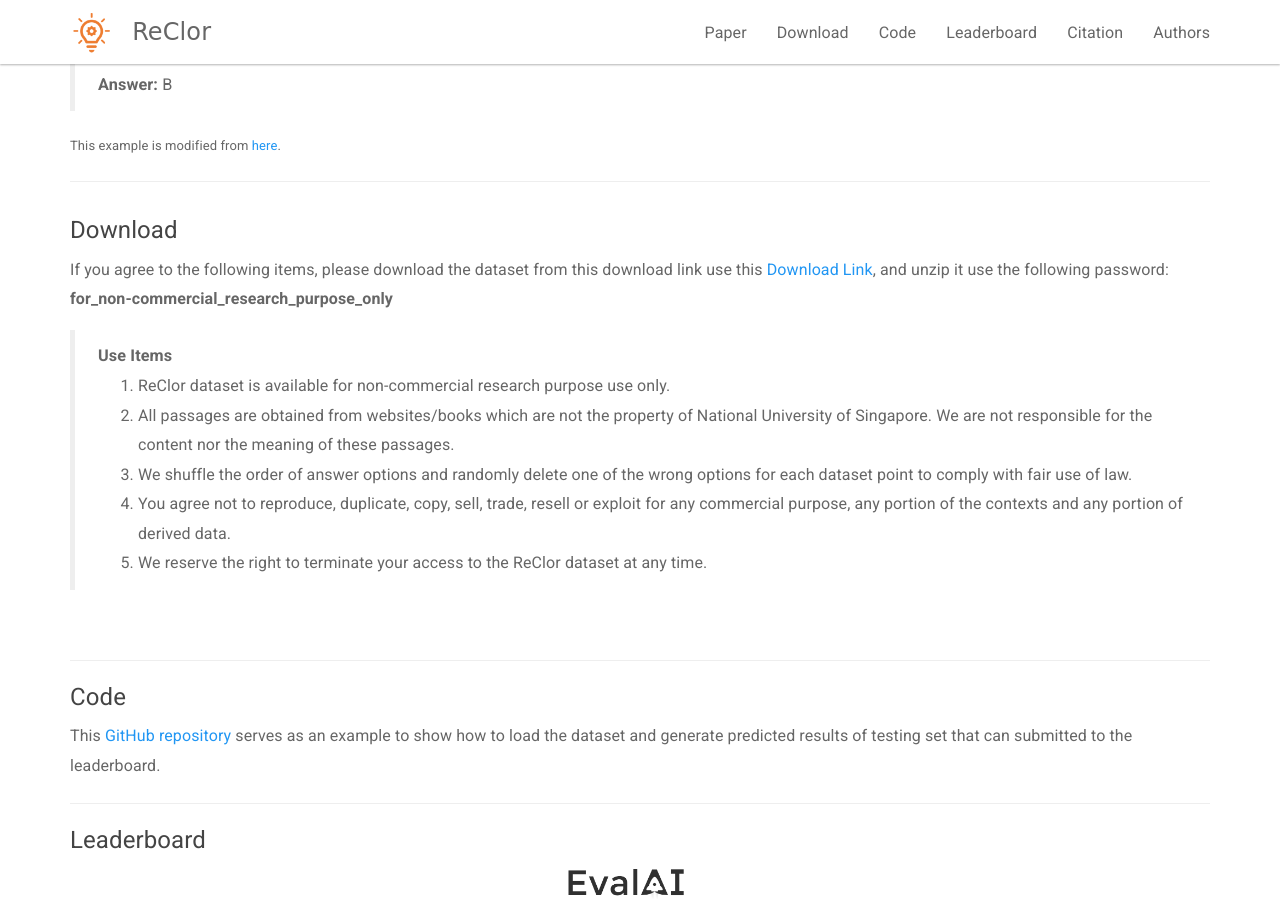
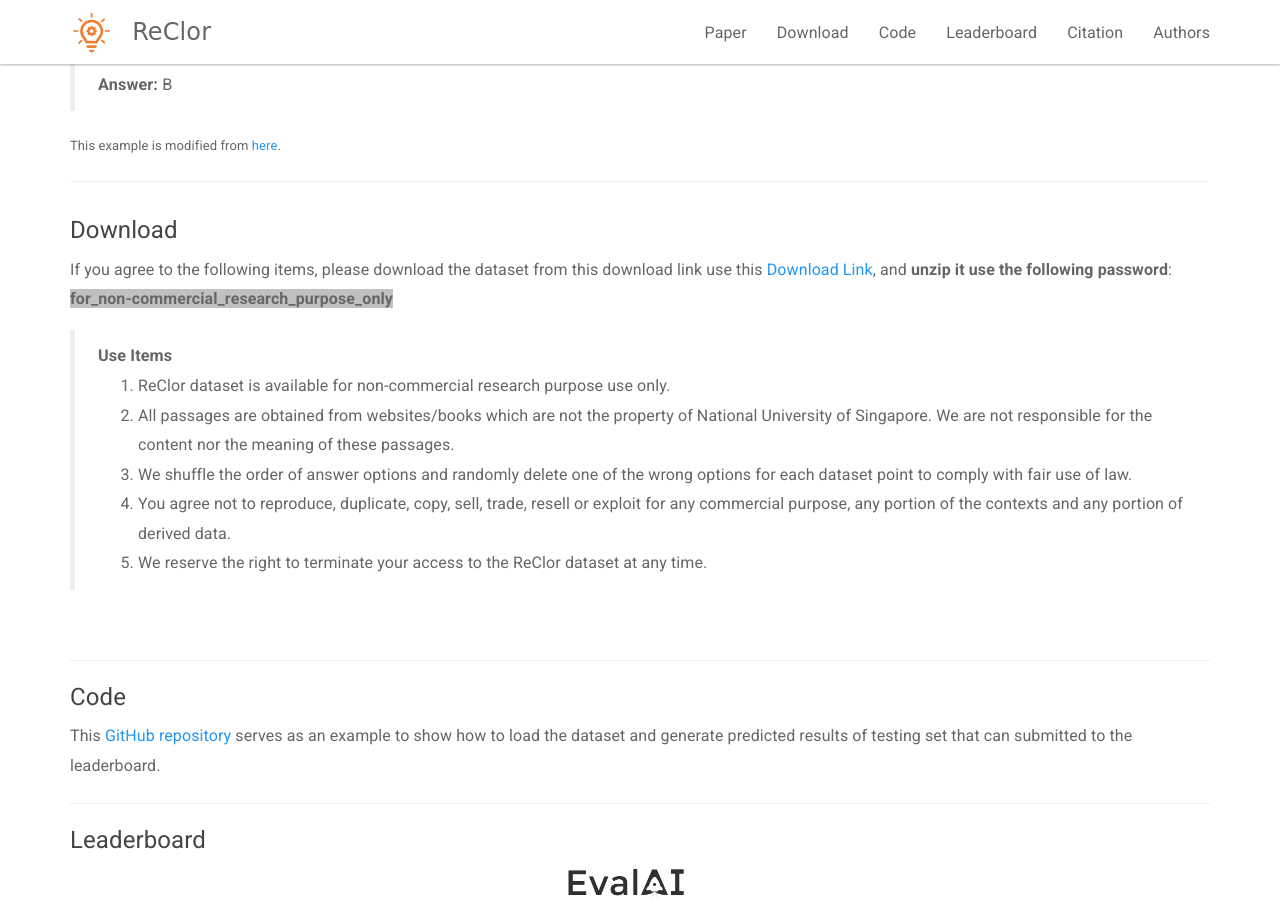
Before and after one commit to yuweihao/reclor, a Jekyll site: the page built from index.html, in a window 1280 px wide and 900 px high, scrolled down 885 px. Built offline with Jekyll 4.4.1, drawn with Linux system fonts in a browser that asks for light colours; some of the changed lines change nothing that is shown.

Commit message:
Update index.html

```diff
--- a/index.html
+++ b/index.html
@@ -43,10 +43,10 @@
     <a id="download"></a>
     <h4 class="header-light regular-pad">Download</h4>
     <p style="font-size: 16px;">
-        If you agree to the following items, please download the dataset from this download link use this <a href="https://github.com/yuweihao/reclor/releases/download/v1/reclor_data.zip"
-        >Download Link</a>, and unzip it use the following password:
+        If you agree to the following items, please download the dataset from this download link use this <a href="https://github.com/yuweihao/reclor/releases/download/v1/reclor_data.zip">Download Link</a>,
+        and <strong>unzip it use the following password</strong>:
         <br>
-        <strong>for_non-commercial_research_purpose_only</strong>
+        <strong style= "background:silver" >for_non-commercial_research_purpose_only</strong>
     </p>
     <blockquote>
     <strong>Use Items</strong>
```
